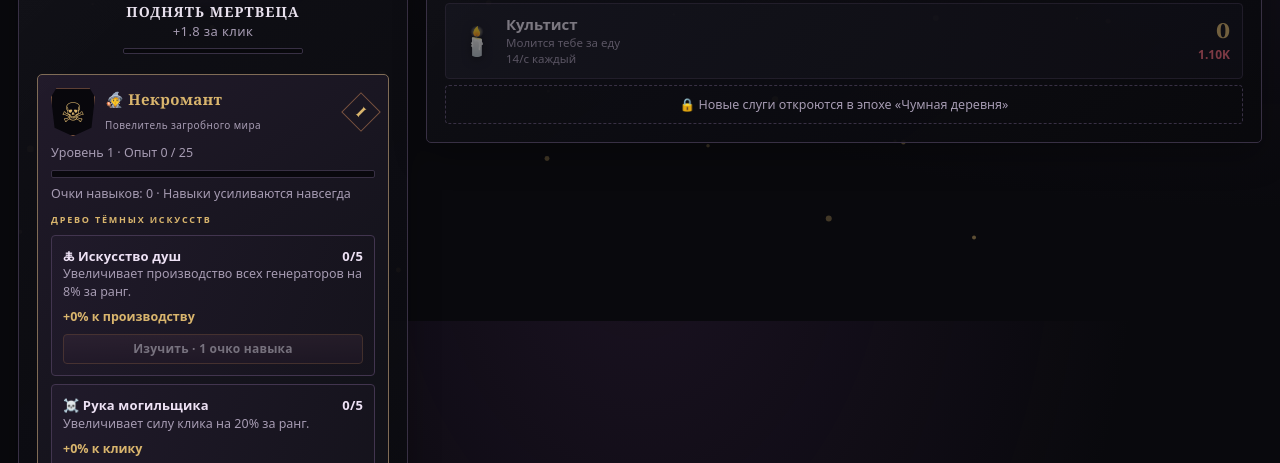
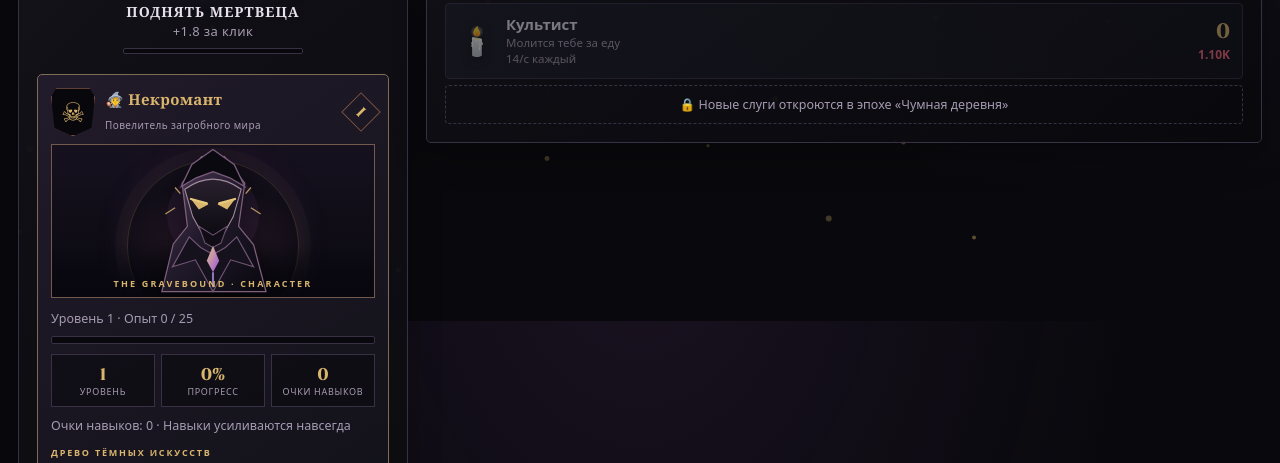
Before and after one commit to Zhenia2578/necromancer-game, a plain HTML site: page index.html in a window 1280 px wide. Shown: the part 479-942 px from the top of the page. Drawn offline with Linux system fonts and the light colour scheme.

Commit message:
Add files via upload

```diff
--- a/index.html
+++ b/index.html
@@ -234,6 +234,15 @@ main{grid-template-columns:minmax(300px,390px) minmax(0,1fr);gap:18px;align-item
 .mp{border-radius:5px;background:linear-gradient(140deg,var(--panel2),#0d0c13);border-color:var(--line);padding:13px}
 #pCharacter{border-color:color-mix(in srgb,var(--accent) 45%,var(--line));background:linear-gradient(145deg,#211a2a,var(--panel) 65%)}
 .character-heading{display:flex;align-items:center;gap:10px;margin-bottom:8px}
+.hero-portrait{position:relative;display:grid;place-items:center;min-height:154px;margin:0 0 12px;overflow:hidden;border:1px solid #725b4c;background:radial-gradient(ellipse at 50% 65%,#6e3d5a55,transparent 42%),linear-gradient(180deg,#17111f,#09090f)}
+.hero-portrait:before{content:"";position:absolute;width:170px;height:170px;top:15px;border:1px solid #d9b56d30;border-radius:50%;box-shadow:0 0 0 12px #d9b56d08,0 0 35px #a65ac022}
+.hero-portrait:after{content:"";position:absolute;inset:auto 0 0;height:35%;background:linear-gradient(0deg,#08070f,transparent);pointer-events:none}
+.hero-portrait svg{position:relative;z-index:1;width:142px;height:150px;filter:drop-shadow(0 8px 18px #000b)}
+.hero-caption{position:absolute;z-index:2;bottom:7px;left:0;right:0;text-align:center;font-size:9px;letter-spacing:.24em;color:#d9b56d;font-weight:800}
+.char-statline{display:grid;grid-template-columns:repeat(3,minmax(0,1fr));gap:6px;margin:10px 0}
+.char-stat{border:1px solid var(--line);background:#09080d88;padding:8px 5px;text-align:center}
+.char-stat b{display:block;color:var(--accent);font:800 17px Cinzel,Georgia,serif}
+.char-stat span{display:block;color:var(--muted);font-size:9px;letter-spacing:.08em;text-transform:uppercase}
 .character-heading h3{font-size:15px;color:var(--accent);margin:0 0 2px}
 .character-heading small{font-size:10px;color:var(--muted);letter-spacing:.04em}
 .portrait{width:44px;height:48px;display:grid;place-items:center;flex-shrink:0;font-size:27px;color:var(--accent);border:1px solid var(--accent2);background:#08070c;clip-path:polygon(12% 0,88% 0,100% 18%,92% 82%,50% 100%,8% 82%,0 18%)}
@@ -295,9 +304,25 @@ footer{padding:12px 3px;border-top:1px solid var(--line)}
 
       <div class="mech">
         <div id="pCharacter" class="mp">
-          <div class="character-heading"><span class="portrait">☠</span><div><h3>🧙 Некромант</h3><small>Повелитель загробного мира</small></div><span class="rank-mark">I</span></div>
+          <div class="character-heading"><span class="portrait">☠</span><div><h3>🧙 Некромант</h3><small>Повелитель загробного мира</small></div><span class="rank-mark" id="charRank">I</span></div>
+          <div class="hero-portrait" role="img" aria-label="Тёмный силуэт некроманта в капюшоне">
+            <svg viewBox="0 0 160 170" xmlns="http://www.w3.org/2000/svg" aria-hidden="true">
+              <defs><linearGradient id="cloak" x1="0" y1="0" x2="1" y2="1"><stop stop-color="#55405f"/><stop offset=".48" stop-color="#211a2b"/><stop offset="1" stop-color="#09080f"/></linearGradient><linearGradient id="face" x1="0" y1="0" x2="0" y2="1"><stop stop-color="#29212e"/><stop offset="1" stop-color="#09080e"/></linearGradient><linearGradient id="magic" x1="0" y1="0" x2="1" y2="1"><stop stop-color="#e5c783"/><stop offset="1" stop-color="#9b4fe0"/></linearGradient></defs>
+              <circle cx="80" cy="79" r="52" fill="#9c61c0" opacity=".08"/>
+              <path d="M22 165 35 111 51 91 45 42 67 12 93 12 116 42 109 91 126 112 140 165Z" fill="url(#cloak)" stroke="#80617d" stroke-width="1.4"/>
+              <path d="M44 46 56 21 80 4 104 21 116 46 99 36 80 29 61 36Z" fill="#0a0910" stroke="#7b5b7c" stroke-width="1.5"/>
+              <path d="M48 49 Q80 26 112 49 L103 80 92 100 80 109 68 100 57 80Z" fill="url(#face)" stroke="#a58b9f" stroke-width="1.2"/>
+              <path d="M55 60 75 66 64 72Z M105 60 85 66 96 72Z" fill="#d9b56d"/><path d="M55 60 73 65M105 60 87 65" stroke="#e7c97c" stroke-width="2.5" stroke-linecap="round"/>
+              <path d="M64 91 80 101 96 91 89 110 80 115 71 110Z" fill="#100d16" stroke="#6c526e" stroke-width="1.2"/>
+              <path d="M53 103 34 137 60 129 80 165 100 129 126 137 107 103 94 115 80 123 66 115Z" fill="#15111d" stroke="#725575" stroke-width="1.3"/>
+              <path d="M80 113 73 130 80 143 87 130Z" fill="url(#magic)"/><path d="M80 143V160" stroke="#c6a2ff" stroke-width="2" opacity=".8"/>
+              <path d="M26 77 37 70M134 77 123 70M37 47 43 54M123 47 117 54" stroke="#d9b56d" stroke-width="1.5" opacity=".8"/>
+            </svg>
+            <div class="hero-caption">THE GRAVEBOUND · CHARACTER</div>
+          </div>
           <p id="charInfo">Уровень 1 · Опыт 0</p>
           <div class="xpbar"><i id="charXpBar"></i></div>
+          <div class="char-statline"><div class="char-stat"><b id="charStatLevel">1</b><span>Уровень</span></div><div class="char-stat"><b id="charStatXp">0%</b><span>Прогресс</span></div><div class="char-stat"><b id="charStatPoints">0</b><span>Очки навыков</span></div></div>
           <p id="skillPointsInfo">Очки навыков: 0</p>
           <div class="skill-tree-title">ДРЕВО ТЁМНЫХ ИСКУССТВ</div><div id="skillTree" class="skillGrid"></div>
         </div>
@@ -1280,8 +1305,13 @@ function renderUps(){
 
 function renderCharacter(){
   const need = xpToNext();
+  const xpPercent = Math.min(100, S.charXp / need * 100);
   $('charInfo').textContent = `Уровень ${S.charLevel} · Опыт ${Math.floor(S.charXp)} / ${need}`;
-  $('charXpBar').style.width = Math.min(100, S.charXp / need * 100) + '%';
+  $('charXpBar').style.width = xpPercent + '%';
+  $('charRank').textContent = S.charLevel >= 50 ? 'V' : S.charLevel >= 25 ? 'IV' : S.charLevel >= 10 ? 'III' : S.charLevel >= 5 ? 'II' : 'I';
+  $('charStatLevel').textContent = S.charLevel;
+  $('charStatXp').textContent = Math.floor(xpPercent) + '%';
+  $('charStatPoints').textContent = S.skillPoints;
   $('skillPointsInfo').textContent = `Очки навыков: ${S.skillPoints} · Навыки усиливаются навсегда`;
   const box = $('skillTree');
   const key = SKILLS.map(sk=>`${sk.id}:${skillRank(sk.id)}`).join('|') + ':' + S.skillPoints;
```
